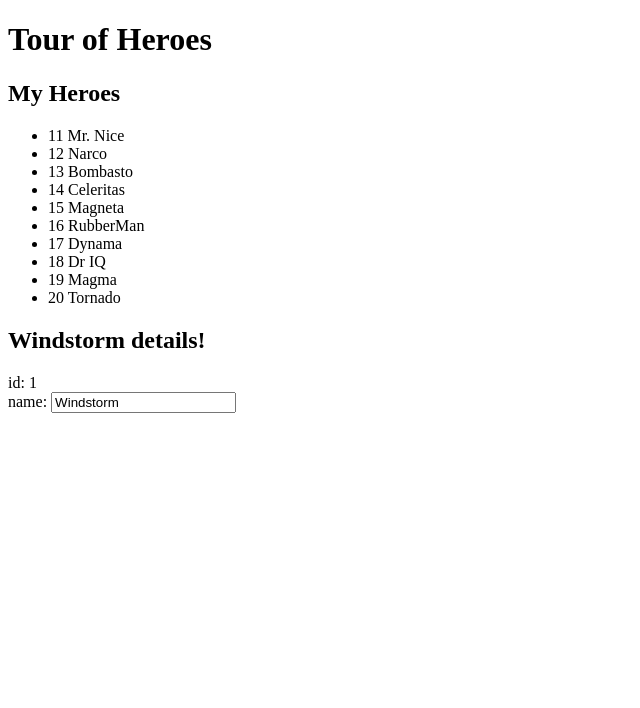
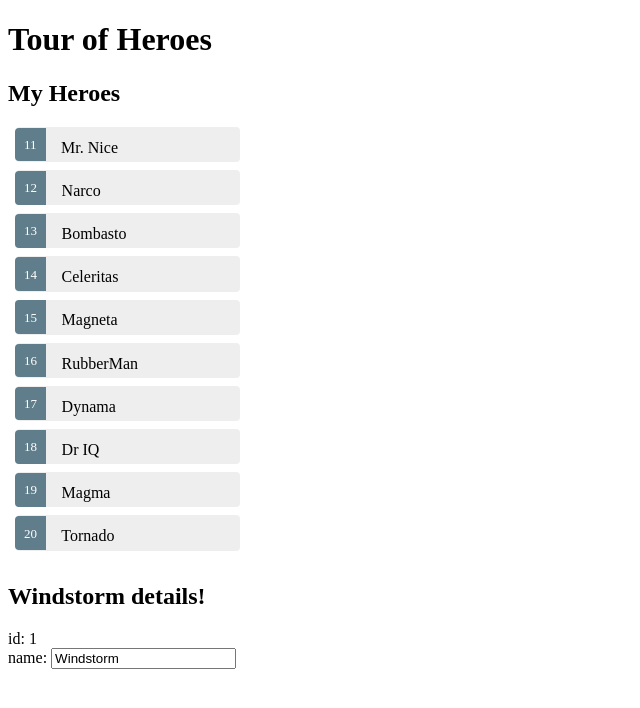
Before and after one commit to agilebluefox/angular-tour-of-heroes, an Angular app: page / in a window 1280 px wide. Shown: the top 708 px of the page, without its empty margins (0-640 px from the left). Built offline with nearby package versions, Linux system fonts and the light colour scheme.

Commit message:
Add some basic css styles

```diff
--- a/src/app/app.component.css
+++ b/src/app/app.component.css
@@ -0,0 +1,53 @@
+.selected {
+  background-color: #CFD8DC !important;
+  color: white;
+}
+
+.heroes {
+  margin: 0 0 2em 0;
+  list-style-type: none;
+  padding: 0;
+  width: 15em;
+}
+
+.heroes li {
+  cursor: pointer;
+  position: relative;
+  left: 0;
+  background-color: #EEE;
+  margin: .5em;
+  padding: .3em 0;
+  height: 1.6em;
+  border-radius: 4px;
+}
+
+.heroes li.selected:hover {
+  background-color: #BBD8DC !important;
+  color: white;
+}
+
+.heroes li:hover {
+  color: #607D8B;
+  background-color: #DDD;
+  left: .1em;
+}
+
+.heroes .text {
+  position: relative;
+  top: -3px;
+}
+
+.heroes .badge {
+  display: inline-block;
+  font-size: small;
+  color: white;
+  padding: 0.8em 0.7em 0 0.7em;
+  background-color: #607D8B;
+  line-height: 1em;
+  position: relative;
+  left: -1px;
+  top: -4px;
+  height: 1.8em;
+  margin-right: .8em;
+  border-radius: 4px 0 0 4px;
+}
```
